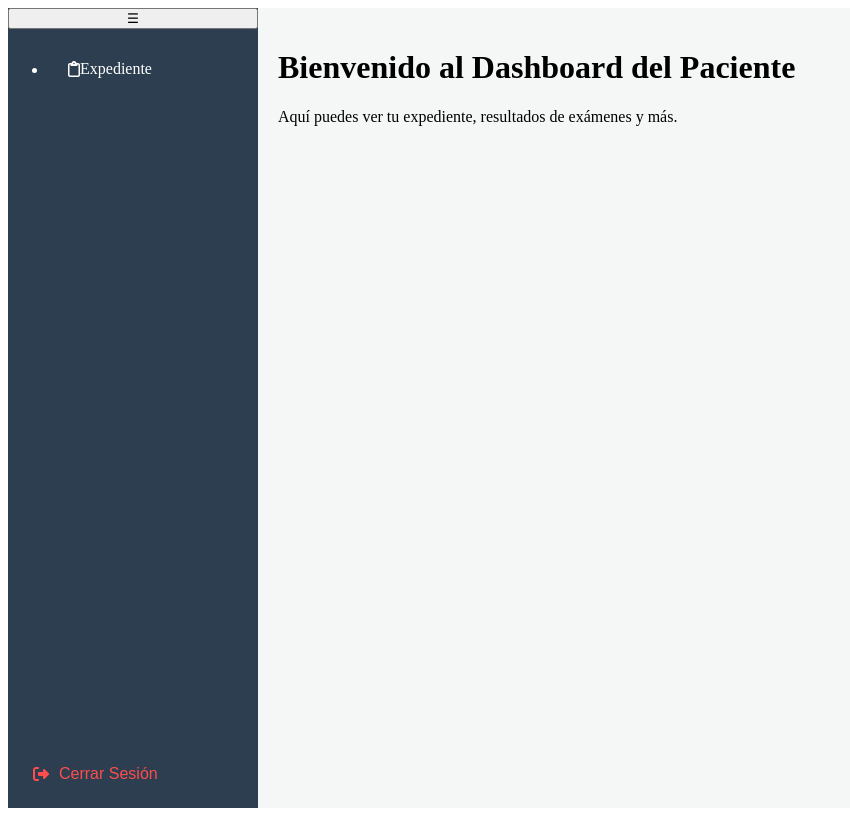
After one commit to Stev-07/Sistema-examenes-clinicos, a Django app: page /patients/dashboard/ in a window 1280 px wide. The commit adds this page. Shown: the whole page, without its empty margins (0-850 px from the left). Run offline with Django 5.2, Linux system fonts and the light colour scheme; a user stored in the database is signed in; tables that the repository leaves empty hold one stand-in row (values such as "Sample post"); some libraries are stand-ins or nearby versions.

Commit message:
agregar logout al navbar

```diff
--- /dev/null
+++ b/clientes/templates/dashboard_paciente.html
@@ -0,0 +1,9 @@
+{% extends 'base.html' %}
+{% load static %}
+
+{% block title %}Dashboard Paciente{% endblock %}
+
+{% block content %}
+    <h1>Bienvenido al Dashboard del Paciente</h1>
+    <p>Aquí puedes ver tu expediente, resultados de exámenes y más.</p>
+{% endblock %}
--- a/clientes/urls.py
+++ b/clientes/urls.py
@@ -1,5 +1,9 @@
 from django.urls import path
 from . import views
+
+app_name = 'pacientes'
+
 urlpatterns = [
     path('create_exp/', views.create_paciente_expediente, name='crea_expediente'),
+    path('dashboard/', views.dashboard_paciente, name='dashboard_paciente'),
 ]
--- a/clientes/views.py
+++ b/clientes/views.py
@@ -14,6 +14,8 @@ def create_paciente_expediente(request):
             #variables de sesion para mostrar mensaje de éxito
             request.session['expediente_numero'] = Nuevopaciente['expediente'].numero_expediente
             messages.success(request, f"Se ha creado con éxito el expediente para {Nuevopaciente['usuario'].first_name} {Nuevopaciente['usuario'].last_name} con número de expediente {Nuevopaciente['expediente'].numero_expediente}.")
+            if request.user.groups.filter(name='Recepcionistas').exists():
+                return redirect('usuarios:recepcionista_dashboard')
             return redirect('usuarios:login')
 
         print("Errores del formulario:", form.errors)  # Debug: Verificar errores del formulario
@@ -25,3 +27,6 @@ def create_paciente_expediente(request):
         form = ClienteForm()
         form_user = UsuarioDatosForm()
         return render(request, 'create_paciente.html', {'form': form, 'form_user': form_user})
+
+def dashboard_paciente(request):
+    return render(request, 'dashboard_paciente.html')
--- a/sistema_clinico/settings.py
+++ b/sistema_clinico/settings.py
@@ -18,8 +18,10 @@ BASE_DIR = Path(__file__).resolve().parent.parent
 #MODELO PERSONALIZADO DE AUTENTICACION
 AUTH_USER_MODEL = 'usuarios.Usuario'
 
-LOGIN_URL = 'login'
+LOGIN_URL = 'usuarios:login'
  # Redirige al dashboard del laboratorista por defecto después del login
+#Cuando el usuario cierra sesión lo redirige al login
+LOGOUT_REDIRECT_URL = 'usuarios:login'
 
 
 # Quick-start development settings - unsuitable for production
@@ -114,7 +116,7 @@ AUTH_PASSWORD_VALIDATORS = [
 # Internationalization
 # https://docs.djangoproject.com/en/5.2/topics/i18n/
 
-LANGUAGE_CODE = 'en-us'
+LANGUAGE_CODE = 'es-mx'
 
 TIME_ZONE = 'UTC'
 
--- a/sistema_clinico/urls.py
+++ b/sistema_clinico/urls.py
@@ -20,5 +20,5 @@ from django.urls import path, include
 urlpatterns = [
     path('admin/', admin.site.urls),
     path('', include('usuarios.urls')),
-    path('clientes/', include('clientes.urls')),
+    path('patients/', include('clientes.urls')),
 ]
--- a/static/css/navbar_all.css
+++ b/static/css/navbar_all.css
@@ -68,3 +68,30 @@
     background-color: #f4f7f6; /* Un gris claro para diferenciarlo del sidebar */
     transition: all 0.3s ease; /* Para que se mueva suave cuando el sidebar se encoge */
 }
+
+
+/*ESTILOS BOTON LOGOUT O CERRAR SESION*/
+.logout-container {
+    padding: 15px;
+    margin-top: auto; /* Si tu navbar usa flexbox, esto lo empujará hasta el fondo */
+}
+
+.btn-logout {
+    background: none;
+    border: none;
+    color: #ff4d4d; /* Un color rojo sutil para denotar salida */
+    width: 100%;
+    text-align: left;
+    padding: 10px;
+    font-size: 16px;
+    cursor: pointer;
+    display: flex;
+    align-items: center;
+    gap: 10px;
+    transition: background 0.3s;
+}
+
+.btn-logout:hover {
+    background: rgba(255, 77, 77, 0.1);
+    border-radius: 5px;
+}
--- a/templates/base.html
+++ b/templates/base.html
@@ -18,9 +18,12 @@
                 {% include 'includes/_navbar_laboratorio.html' %}
             {% elif request.user|has_group:"Almacenistas" %}
                 {% include 'includes/_navbar_inventario.html' %}
-            {% else %}
+            {% elif request.user|has_group:"Pacientes" %}
+                {% include 'includes/_navbar_paciente.html' %}
+            {% elif request.user|has_group:"Recepcionistas" %}
                 {% include 'includes/_navbar_recepcion.html' %}
             {% endif %}
+
         {% endif %}
 
         <main class="content-area">
--- /dev/null
+++ b/templates/includes/_logout_button.html
@@ -0,0 +1,8 @@
+            <div class="logout-container">
+                <form action="{% url 'usuarios:logout' %}" method="post">
+                    {% csrf_token %}
+                    <button type="submit" class="btn-logout">
+                        <i class="fas fa-sign-out-alt"></i> Cerrar Sesión
+                    </button>
+                </form>
+            </div>
--- a/templates/includes/_navbar_inventario.html
+++ b/templates/includes/_navbar_inventario.html
@@ -19,4 +19,6 @@
             </li>
         </ul>
     </nav>
+
+    {% include 'includes/_logout_button.html' %}
 </aside>
--- a/templates/includes/_navbar_laboratorio.html
+++ b/templates/includes/_navbar_laboratorio.html
@@ -19,4 +19,6 @@
             </li>
         </ul>
     </nav>
+
+    {% include 'includes/_logout_button.html' %}
 </aside>
--- /dev/null
+++ b/templates/includes/_navbar_paciente.html
@@ -0,0 +1,16 @@
+<aside class="sidebar" id="sidebar">
+    <button class="toggle-btn" onclick="toggleSidebar()">☰</button>
+
+    <nav>
+        <ul>
+            <li>
+                <a href="#" class="nav-link">
+                    <i class="fa-regular fa-clipboard"></i>{#- CAMBIAR LUEGO POR ICONOS DE FONTAWESOME#}
+                    <span class="text">Expediente</span>
+                </a>
+            </li>
+        </ul>
+    </nav>
+
+    {% include 'includes/_logout_button.html' %}
+</aside>
--- a/usuarios/templates/login.html
+++ b/usuarios/templates/login.html
@@ -20,6 +20,9 @@
             {{ form.as_p }}
             <button type="submit">Ingresar</button>
         </form>
+        <a href="{% url 'pacientes:crea_expediente' %}">
+            ¿No tienes una cuenta? Regístrate aquí
+        </a>
     </div>
 
 </body>
--- a/usuarios/urls.py
+++ b/usuarios/urls.py
@@ -1,10 +1,12 @@
 from django.urls import path
+from django.contrib.auth import views as auth_views
 from . import views
 
 app_name = 'usuarios'
 
 urlpatterns = [
     path('', views.login_view, name='login'),
+    path('logout/', auth_views.LogoutView.as_view(), name='logout'),
     path('laboratorista/dashboard/', views.laboratorista_dashboard, name='lab-dashboard'),
     path('recepcionista/dashboard/', views.recepcionista_dashboard, name='recepcion-dashboard'),
     path('almacenista/dashboard/', views.almacenista_dashboard, name='inventario-dashboard'),
```
Also changed, not shown: templates/includes/_navbar_recepcion.html (+5 -2 lines), usuarios/views.py (+8 -5 lines).
